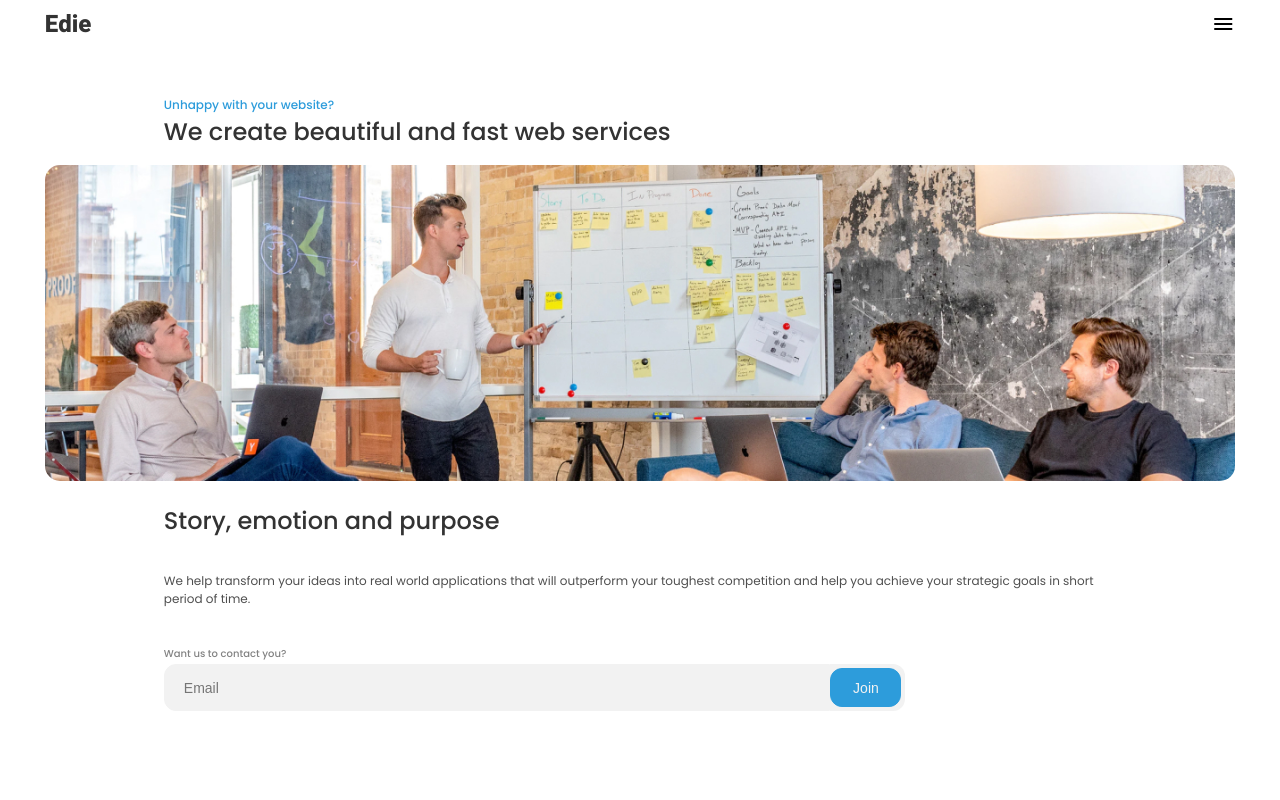
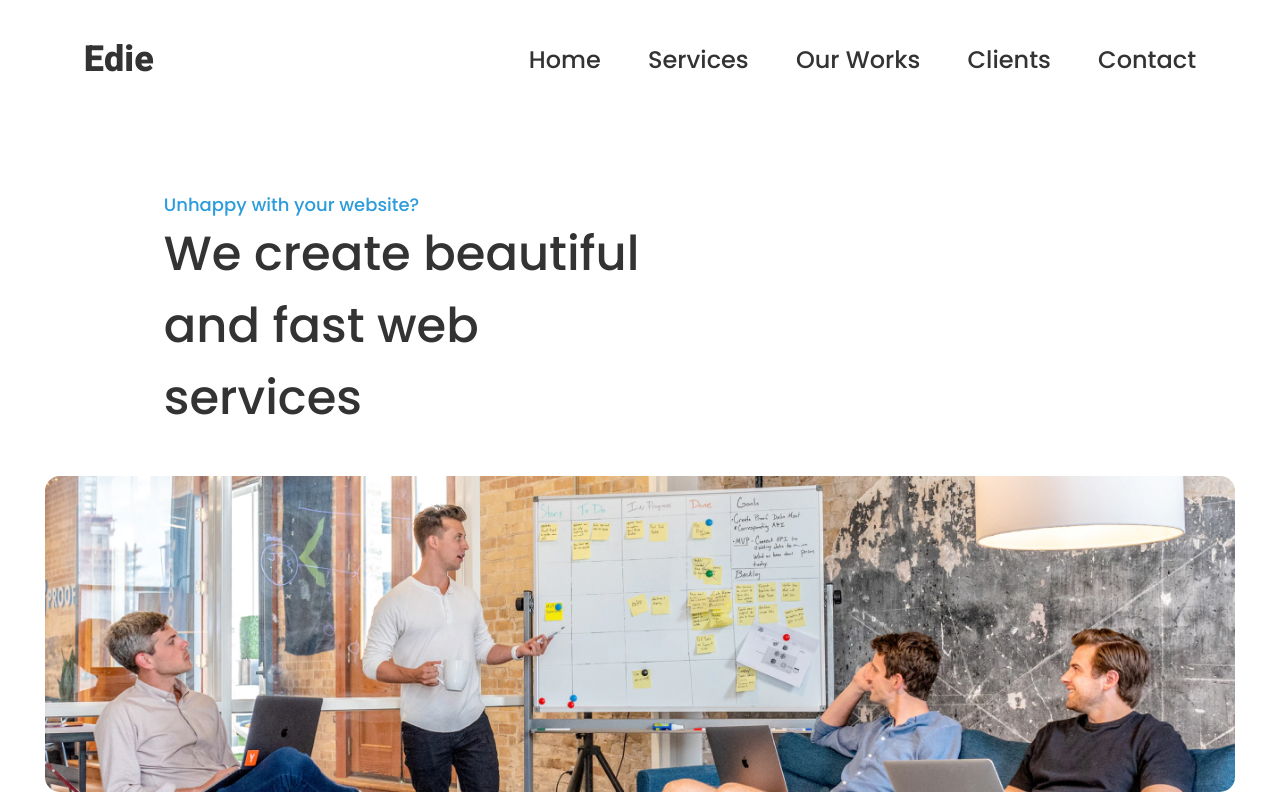
Before and after one commit to nhardiansa/edie-homepage-devchallenges, a plain HTML site: page index.html in a window 1280 px wide. Shown: the top 800 px of the page. Drawn offline with Linux system fonts and the light colour scheme.

Commit message:
sedang mengembangkan versi desktop

```diff
--- a/sass/style.scss
+++ b/sass/style.scss
@@ -551,3 +551,148 @@ nav.scrolled {
 .nav-menu.display-none {
   display: none;
 }
+
+// for Tablet version
+@media only screen and (min-width: 600px) {
+  .container {
+    width: 80%;
+  }
+}
+
+@media only screen and (min-width: 992px) {
+  .container {
+    width: 93%;
+    display: grid;
+    justify-content: center;
+    grid-template-columns: 1fr 80% 1fr;
+    grid-template-rows: repeat (auto, 1fr);
+  }
+
+  nav {
+    padding: 42px;
+
+    .container {
+      h1 {
+        font-size: 36px;
+      }
+      span {
+        display: none;
+      }
+
+      ul {
+        list-style: none;
+        display: flex;
+        width: 60%;
+        justify-content: space-between;
+        align-items: center;
+
+        font-family: Poppins;
+        font-style: normal;
+        font-weight: 500;
+
+        li {
+          a {
+            font-size: 24px;
+            line-height: 36px;
+            color: #333333;
+            text-decoration: none;
+          }
+        }
+      }
+    }
+  }
+
+  nav.scrolled {
+    padding: 18px;
+    .container {
+      ul {
+        li {
+          a {
+            color: #ffff;
+          }
+        }
+      }
+    }
+  }
+
+  .home {
+    grid-column: 1 / 4;
+    margin-top: 191px;
+    grid-template-columns: 1fr 40% 40% 1fr;
+
+    a {
+      font-size: 18px;
+      line-height: 27px;
+    }
+
+    h2 {
+      font-size: 48px;
+      line-height: 72px;
+    }
+
+    img {
+      margin-top: 42px;
+      grid-column: 1 / 5;
+    }
+
+    h2:nth-child(4) {
+      // color: red;
+      margin-top: 42px;
+    }
+
+    p {
+      margin-top: 42px;
+      font-size: 18px;
+      line-height: 27px;
+      width: 70%;
+    }
+
+    form {
+      label {
+        font-size: 14px;
+        line-height: 21px;
+      }
+
+      .input {
+        margin-top: 9px;
+        input {
+          font-size: 18px;
+          line-height: 27px;
+          height: 57px;
+          width: 50%;
+        }
+
+        .button {
+          height: 57px;
+          button {
+            width: 94px;
+            height: 49px;
+            font-size: 18px;
+            line-height: 27px;
+          }
+        }
+      }
+    }
+  }
+
+  .service {
+    grid-column: 2 / 3;
+
+    h2 {
+      width: 25%;
+      margin: 0 auto 0 0;
+    }
+  }
+
+  .our-works {
+    grid-column: 2 / 3;
+  }
+
+  .team {
+    grid-column: 2 / 3;
+  }
+
+  .clients {
+    grid-column: 2 / 3;
+  }
+}
```
Also changed, not shown: index.html (+1 -0 lines), css/style.css, 1 other file.
